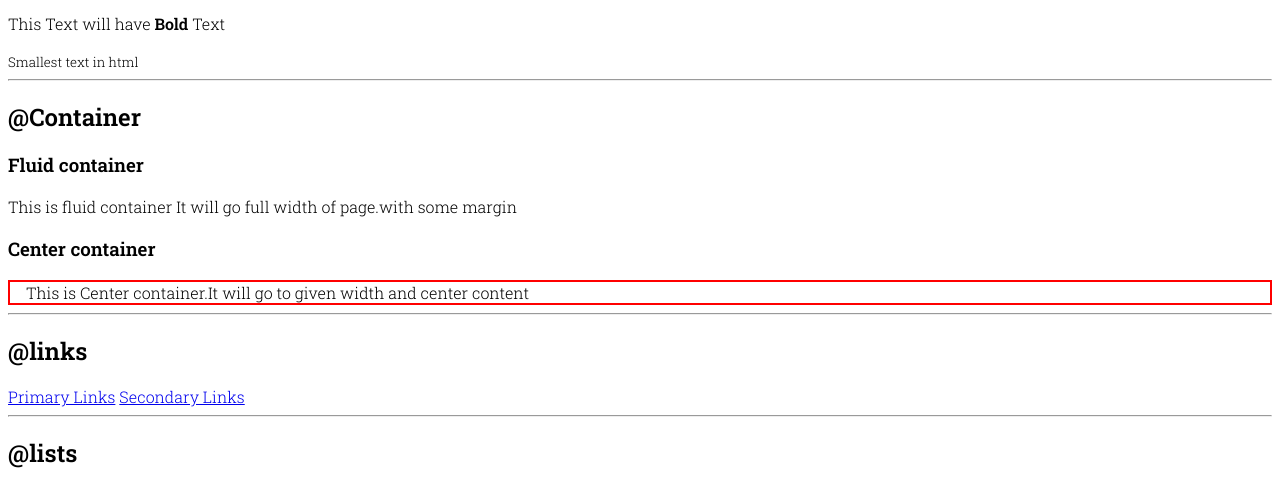
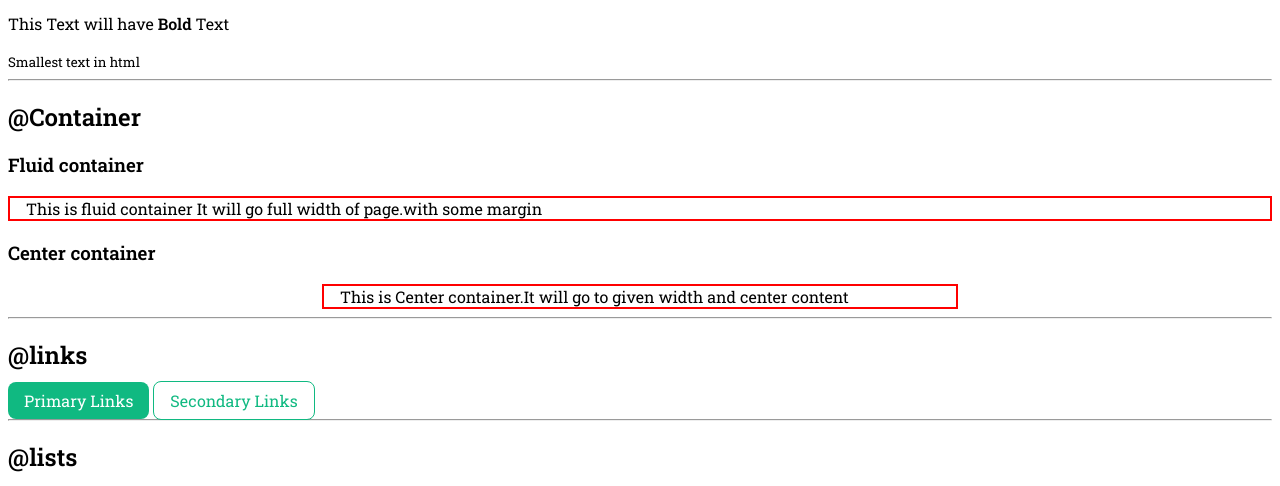
Before and after one commit to Arun023/neogcamp-lesson-3-live, a plain HTML site: page index.html in a window 1280 px wide. Shown: the part 287-773 px from the top of the page. Drawn offline with Linux system fonts and the light colour scheme.

Commit message:
update: Adding css

```diff
--- a/index.html
+++ b/index.html
@@ -27,16 +27,16 @@
     <h2>@Container</h2>
 
     <h3>Fluid container</h3>
-    <div class="container-fluid">This is fluid container It will go full width of page.with some margin</div>
+    <div class="container">This is fluid container It will go full width of page.with some margin</div>
 
     <h3>Center container</h3>
-    <div class="container">This is Center container.It will go to given width and center content </div>
+    <div class="container container-center">This is Center container.It will go to given width and center content </div>
 
     <hr>
 
     <h2>@links</h2>
-    <a href="/">Primary Links</a>
-    <a href="/">Secondary Links</a>
+    <a href="/" class="link link-primary">Primary Links</a>
+    <a href="/" class="link link-secondary">Secondary Links</a>
 
     <hr>
     <h2>@lists</h2>
--- a/style.css
+++ b/style.css
@@ -1,4 +1,8 @@
-@import url('https://fonts.googleapis.com/css2?family=Roboto+Slab:wght@300;600&display=swap');
+@import url('https://fonts.googleapis.com/css2?family=Roboto+Slab:wght@400;600&display=swap');
+
+:root{
+    --color:#10B981;
+}
 
 body {
     font-family: 'Roboto Slab', serif;
@@ -11,3 +15,23 @@ body {
     padding-right: 1rem;
     border: 2px solid red;
 }
+
+.container-center{
+    max-width: 600px;
+    margin: auto;
+}
+
+.link{
+    text-decoration: none;
+    padding:0.5rem 1rem;
+}
+.link-primary{
+    background-color:var(--color);
+    border-radius: 0.5rem;
+    color:white;
+}
+.link-secondary{
+    border-radius: 0.5rem;
+    color:var(--color);
+    border: 1px solid var(--color);
+}
```
